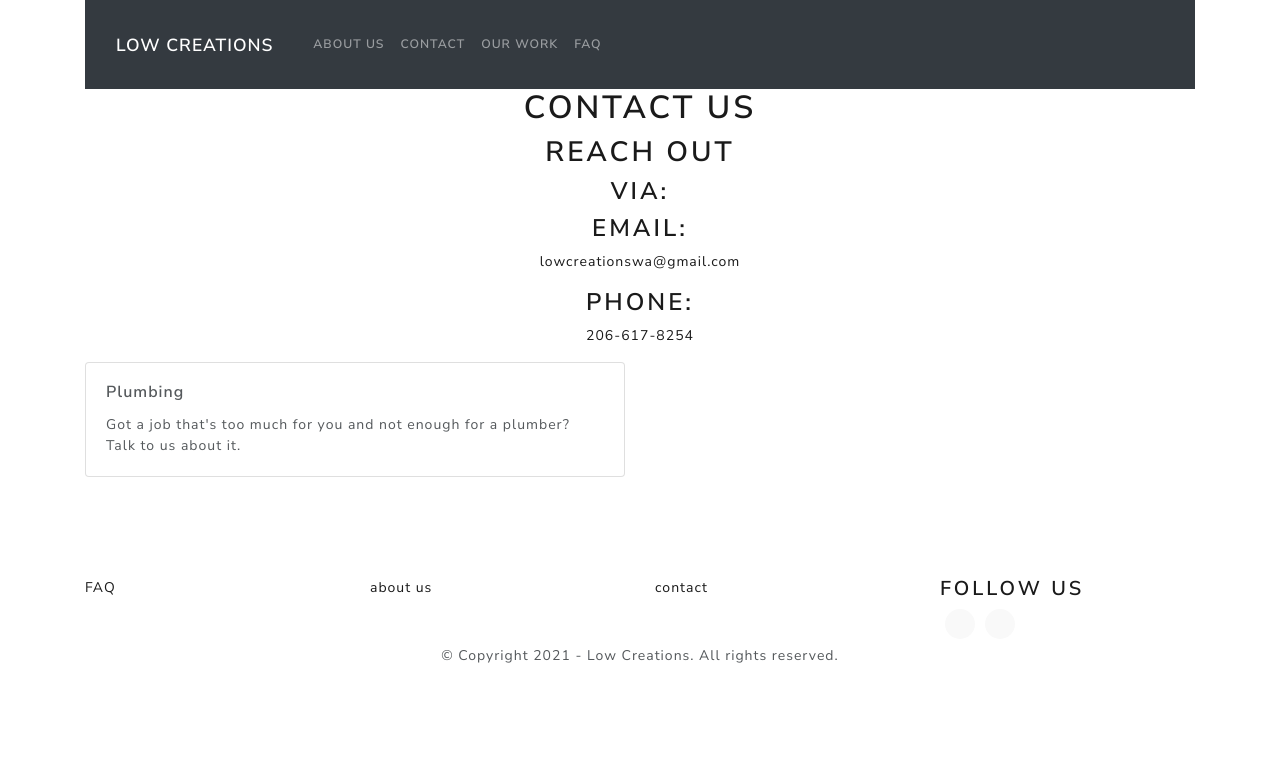
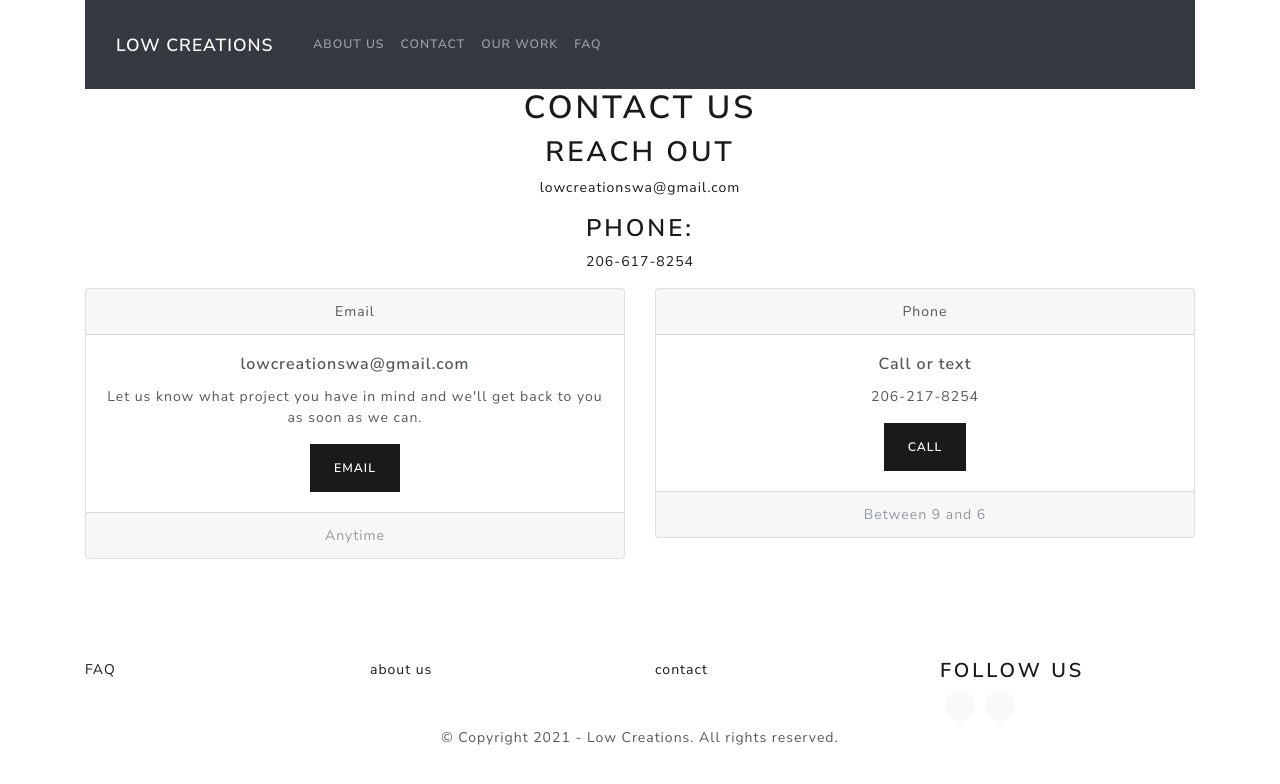
Before and after one commit to PeteLow-13/LowCreations, a React (Create React App) app: page /contact in a window 1280 px wide. Shown: the top 784 px of the page. Built offline with nearby package versions, Linux system fonts and the light colour scheme.

Commit message:
added cards to contact screen

```diff
--- a/src/Screens/ContactScreen.js
+++ b/src/Screens/ContactScreen.js
@@ -1,5 +1,5 @@
 import React from 'react';
-import { Row, Col, Card } from 'react-bootstrap';
+import { Row, Col, Card, Button } from 'react-bootstrap';
 
 
 
@@ -8,22 +8,41 @@ const ContactScreen = () => {
     <>
       <h1>Contact Us</h1>
       <h2>reach out </h2>
-      <h3>via:</h3>
-      <h3>Email: </h3>
+
       <p className='text-center'><a href='mailto:lowcreationswa@gmail.com'>lowcreationswa@gmail.com</a></p>
       <h3>Phone:</h3>
       <p className='text-center'><a href='tel:206-617-8254'>206-617-8254</a> </p>
       <Row>
-        <Col md={6}><Card style={{ width: 'auto' }} className='rounded'>
-          {/* <Card.Img variant="top" src={plumbing}/> */}
+        <Col sm={12} md={12} lg={6} xl={6}>
+          {/* <Card style={{ width: 'auto' }} className='rounded'> */}
+
+
+        <Card className="text-center rounded" style={{ width: 'auto', height: 'auto'}} >
+          <Card.Header>Email</Card.Header>
           <Card.Body>
-            <Card.Title>Plumbing</Card.Title>
+            <Card.Title>lowcreationswa@gmail.com</Card.Title>
             <Card.Text>
-             Got a job that's too much for you and not enough for a plumber? Talk to us about it.
+              Let us know what project you have in mind and we'll get back to you as soon as we can.
             </Card.Text>
+            <Button variant="primary" href='mailto:lowcreationswa@gmail.com'>Email</Button>
           </Card.Body>
-          </Card>
-        </Col></Row>
+          <Card.Footer className="text-muted">Anytime</Card.Footer>
+        </Card>
+        </Col>
+        <Col md={6}>
+        <Card className="text-center rounded">
+          <Card.Header>Phone</Card.Header>
+          <Card.Body>
+            <Card.Title>Call or text</Card.Title>
+            <Card.Text>
+              206-217-8254
+            </Card.Text>
+            <Button variant="primary" href='tel:206-617-8254'>Call</Button>
+          </Card.Body>
+          <Card.Footer className="text-muted">Between 9 and 6</Card.Footer>
+        </Card>
+        </Col>
+        </Row>
     </>
   );
 };
```
